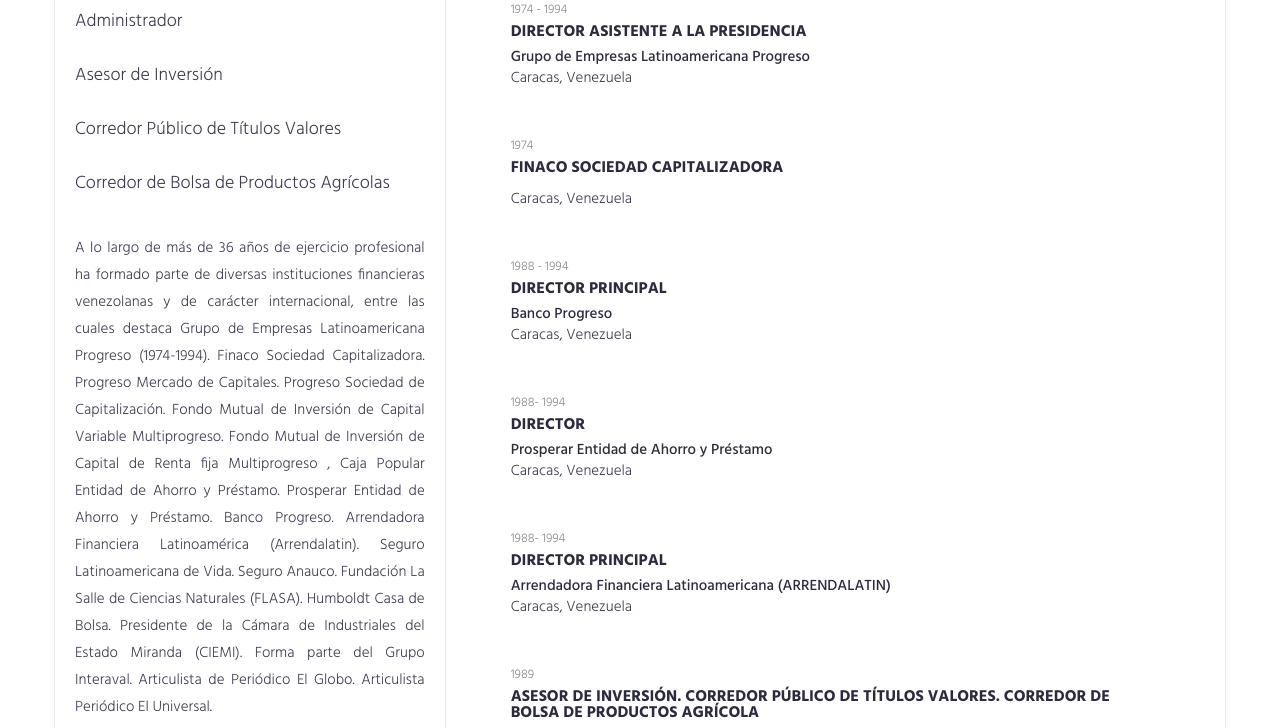
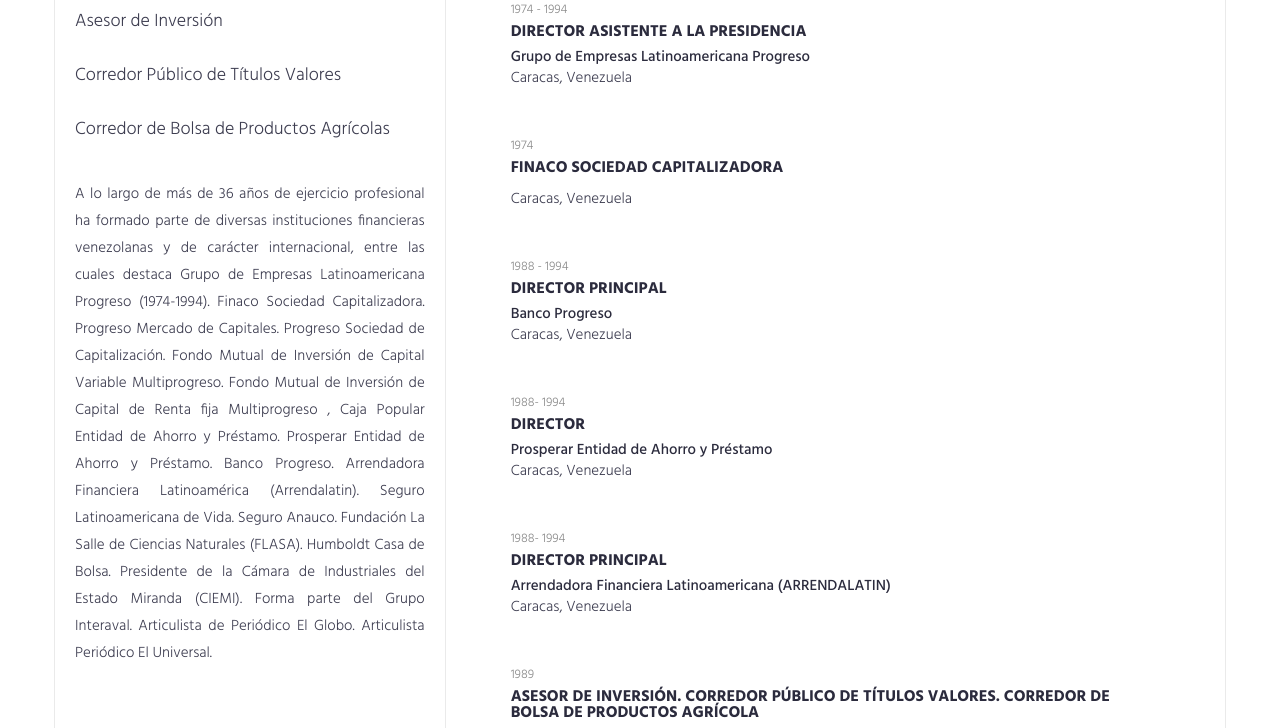
Before and after one commit to eccioleon/eccioleon.github.io, a plain HTML site: page index.html in a window 1280 px wide. Shown: the part 129-857 px from the top of the page. Drawn offline with Linux system fonts and the light colour scheme.

Commit message:
Update index.html
*8/7/2021

```diff
--- a/index.html
+++ b/index.html
@@ -43,7 +43,6 @@
         <div class="content">
 
             <h1>Eccio Leon</h1><br>
-             <span class="lead">Administrador</span><br><br>
                <span class="lead">Asesor de Inversión</span><br><br>
              <span class="lead">Corredor Público de Títulos Valores</span> <br><br>
              <span class="lead">Corredor de Bolsa de Productos Agrícolas</span> <br><br>
```
